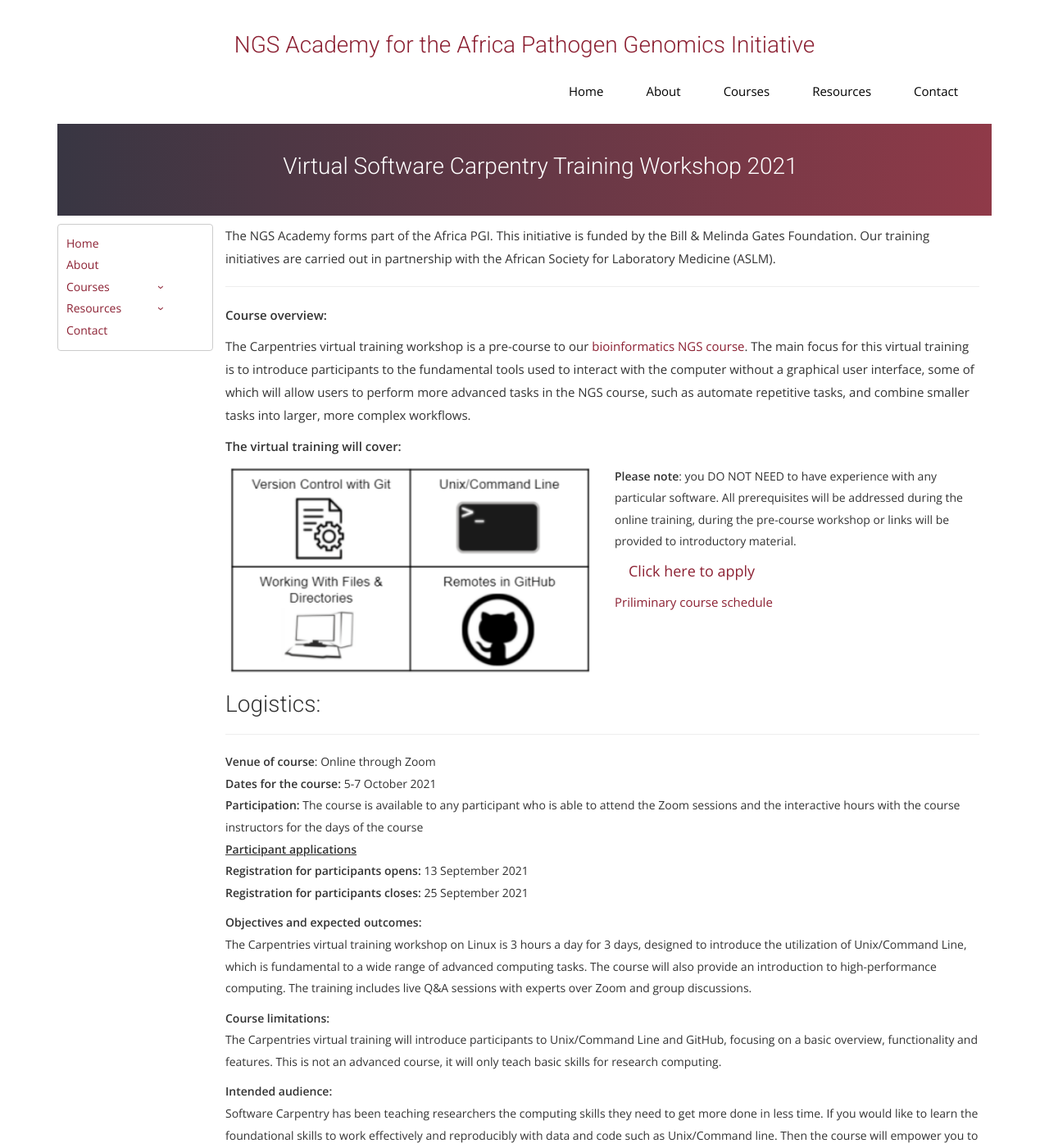
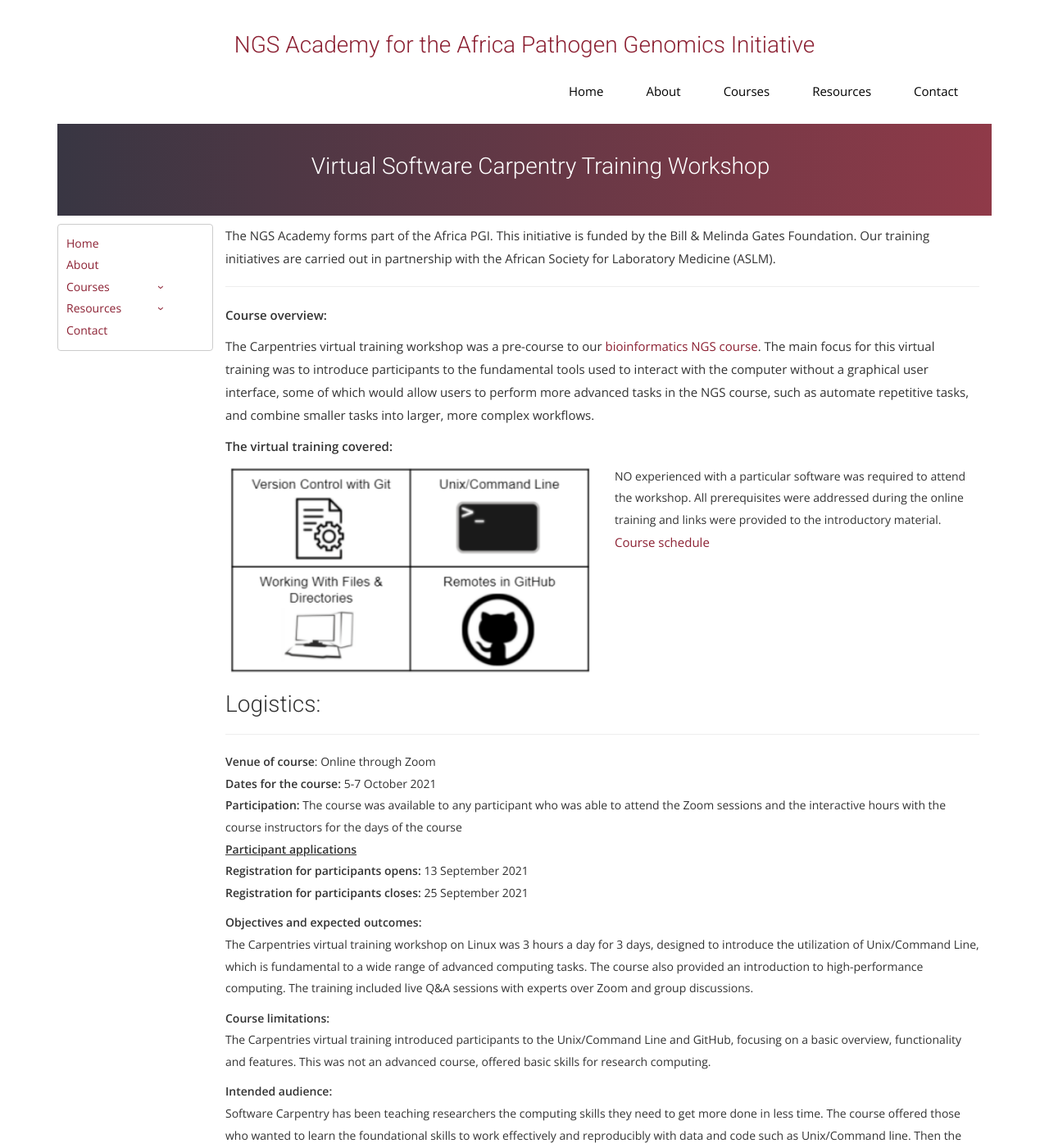
Before and after one commit to uct-cbio/ngs-academy, a Jekyll site: the page built from _posts/2021-09-01-Software-Carpentries-Course-2021.md, in a window 1280 px wide and 1400 px high. Shown: the whole window at 82% size. Built offline with Jekyll 4.4.1, drawn with Linux system fonts in a browser that asks for light colours; nearby versions of some CDN libraries; some web fonts are replaced; comment, search, counter and statistics services are not loaded; some of the changed text lies outside the part shown.

Commit message:
rchived carpentries course

```diff
--- a/_posts/2021-09-01-Software-Carpentries-Course-2021.md
+++ b/_posts/2021-09-01-Software-Carpentries-Course-2021.md
@@ -1,11 +1,11 @@
 ---
 layout: default
-title:  "Virtual software carpentry training workshop 2021"
+title:  "Virtual software carpentry training workshop"
 date: 2021-08-31
 main_menu: courses
 permalink: /:year/:title
-category: upcoming
-course_overview : The Carpentries virtual training workshop is a pre-course to our bioinformatics NGS course. The main focus for this virtual training is to introduce some powerful tools that will allow users to perform complex and powerful tasks, often with just a few keystrokes or lines of code. This will all help users automate repetitive tasks, and easily combine smaller tasks into larger, more powerful workflows.
+category: past-course
+course_overview : The Carpentries virtual training workshop was a pre-course to our bioinformatics NGS course. The main focus for this virtual training was to introduce some powerful tools that would allow users to perform complex and powerful tasks, often with just a few keystrokes or lines of code. This helped users to automate repetitive tasks, and easily combine smaller tasks into larger, more powerful workflows.
 start_date: 2021-06-28
 end_date: 2021-07-22
 group: group1
@@ -42,12 +42,12 @@
 
 <p align="left"><b >Course overview:</b></p>
 
- <p align="left"> The Carpentries virtual training workshop is a pre-course to our <a href="{{ site.baseurl }}2021/SARS-CoV-2-NGS-Bioinformatics-Course-2021" target="_blank"> bioinformatics NGS course</a>. The main focus for this virtual training is to introduce participants to the fundamental tools used to interact with the computer without a graphical user interface, some of which will allow users to perform more advanced tasks in the NGS course, such as automate repetitive tasks, and combine smaller tasks into larger, more complex workflows.
+ <p align="left"> The Carpentries virtual training workshop was a pre-course to our <a href="{{ site.baseurl }}2021/SARS-CoV-2-NGS-Bioinformatics-Course-2021" target="_blank"> bioinformatics NGS course</a>. The main focus for this virtual training was to introduce participants to the fundamental tools used to interact with the computer without a graphical user interface, some of which would allow users to perform more advanced tasks in the NGS course, such as automate repetitive tasks, and combine smaller tasks into larger, more complex workflows.
  <p>
 
 
 
-<p align="left"><b class="text-left">The virtual training will cover:</b></p>
+<p align="left"><b class="text-left">The virtual training covered:</b></p>
 
 <div class="row">
     <div class="col-sm-6">
@@ -57,10 +57,10 @@
     </div>
     <div class="col-sm-6">
     <div>
-    <b>Please note</b>: you DO NOT NEED to have experience with any particular software. All prerequisites will be addressed during the online training, during the pre-course workshop or links will be provided to introductory material. <br>
-<a class="btn btn-secondary btn-lg" href="https://redcap.h3abionet.org/redcap/surveys/?s=C787XMMYNA" role="button" target="_blank">Click here to apply</a>
+    NO experienced with a particular software was required to attend the workshop. All prerequisites were addressed during the online training and links were provided to the introductory material. <br>
+<!-- <a class="btn btn-secondary btn-lg" href="https://redcap.h3abionet.org/redcap/surveys/?s=C787XMMYNA" role="button" target="_blank">Click here to apply</a> -->
 
-<p><a href="https://verena90.github.io/2021-10-05-online-NGS_Academy/" target="_blank">Priliminary course schedule</a></p>
+<p><a href="https://verena90.github.io/2021-10-05-online-NGS_Academy/" target="_blank">Course schedule</a></p>
     </div>
     </div>
   </div>
@@ -80,7 +80,7 @@
 <li><b>Course organisers:</b> Tony Li, Kirsty Lee Garson, Perceval Maturure and Prof Nicola Mulder</li> -->
 
 
-<li><b>Participation:</b> The course is available to any participant who is able to attend the Zoom sessions and the interactive hours with the course instructors for the days of the course</li>
+<li><b>Participation:</b> The course was available to any participant who was able to attend the Zoom sessions and the interactive hours with the course instructors for the days of the course</li>
 
 
 <!-- <li><b>Course sponsors</b>: TBA</li> -->
@@ -97,14 +97,14 @@
 <b>Objectives and expected outcomes:</b>
 
 <ol>
-<li>The Carpentries virtual training workshop on Linux is 3 hours a day for 3 days, designed to introduce the utilization of Unix/Command Line, which is fundamental to a wide range of advanced computing tasks. The course will also provide an introduction to high-performance computing. The training includes live Q&A sessions with experts over Zoom and group discussions.</li>
+<li>The Carpentries virtual training workshop on Linux was 3 hours a day for 3 days, designed to introduce the utilization of Unix/Command Line, which is fundamental to a wide range of advanced computing tasks. The course also provided an introduction to high-performance computing. The training included live Q&A sessions with experts over Zoom and group discussions.</li>
 
 </ol>
 
 <b>Course limitations:</b>
 
 <ol>
-<li>The Carpentries virtual training will introduce participants to Unix/Command Line and GitHub, focusing on a basic overview, functionality and features. This is not an advanced course, it will only teach basic skills for research computing.</li>
+<li>The Carpentries virtual training introduced participants to the Unix/Command Line and GitHub, focusing on a basic overview, functionality and features. This was not an advanced course, offered basic skills for research computing.</li>
 
 </ol>
 
@@ -112,11 +112,11 @@
 
 <ol>
 <li>
-Software Carpentry has been teaching researchers the computing skills they need to get more done in less time. If you would like to learn the foundational skills to work effectively and reproducibly with data and code such as Unix/Command line. Then the course will empower you to learn new skills and build confidence in using them in your work.</li>
+Software Carpentry has been teaching researchers the computing skills they need to get more done in less time. The course offered those who wanted to learn the foundational skills to work effectively and reproducibly with data and code such as Unix/Command line. Then the course empowered participants to learn new skills and build confidence in using them in their line of work.</li>
 
 </ol>
 <ol>
-<li><b>Training partners include:</b> UCT, CBIO-H3ABioNet</li>
+<li><b>Training partners included:</b> UCT, CBIO-H3ABioNet</li>
 
 
 
```
